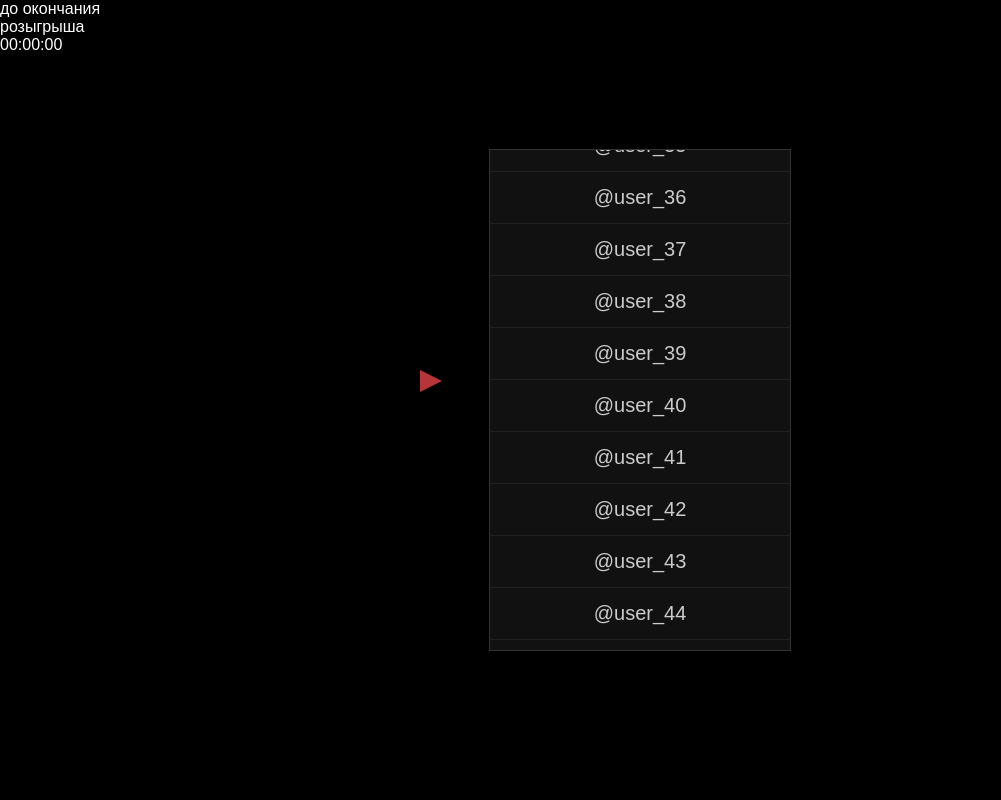
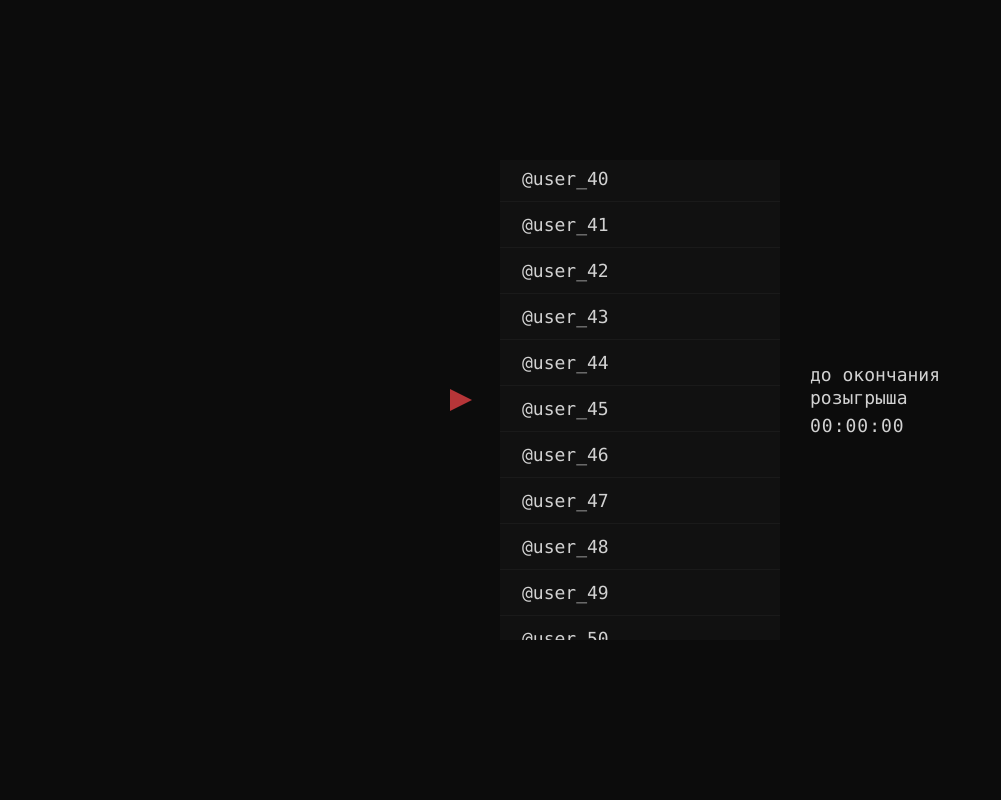
Before and after one commit to manbee9000/tgstream-bot, a website: page webapp/giveaway/index.html in a window 1280 px wide. Shown: the whole page, without its empty margins (0-1001 px from the left). Drawn offline with Linux system fonts and the light colour scheme.

Commit message:
Update style.css

```diff
--- a/webapp/giveaway/style.css
+++ b/webapp/giveaway/style.css
@@ -1,36 +1,35 @@
 body {
   margin: 0;
   padding: 0;
-  background: #000;
-  color: #fff;
-  font-family: sans-serif;
+  background: #0C0C0C;
+  color: #D2D2D2;
+  font-family: "SF Mono", "Menlo", "Consolas", "Courier New", monospace;
   overflow: hidden;
 }
 
-/* СТРЕЛКА */
+/* Стрелка */
 #arrow {
   position: absolute;
   top: 50%;
-  left: calc(50% - 220px); /* 50% от ширины + смещение влево */
+  left: calc(50% - 190px);
   transform: translateY(-50%);
-  width: 60px;
-  height: 60px;
-  z-index: 10; /* всегда сверху */
+  width: 22px;
+  height: 22px;
+  z-index: 10;
 }
 
-/* КОНТЕЙНЕР РУЛЕТКИ */
+/* Контейнер рулетки */
 #roulette-container {
   position: absolute;
   top: 50%;
   left: 50%;
   transform: translate(-50%, -50%);
-  width: 300px;
-  height: 500px;
-  border: 1px solid #333;
+  width: 280px;
+  height: 480px;
   overflow: hidden;
 }
 
-/* ОКНО ДЛЯ СПИСКА */
+/* Окно списка */
 #list-window {
   width: 100%;
   height: 100%;
@@ -39,7 +38,7 @@ body {
   position: relative;
 }
 
-/* САМ СПИСОК */
+/* Сам список */
 #nickname-list {
   position: absolute;
   width: 100%;
@@ -47,12 +46,36 @@ body {
   left: 0;
 }
 
-/* ОДИН НИК */
+/* Один ник */
 .nickname {
   width: 100%;
-  padding: 14px 0;
-  text-align: center;
-  font-size: 20px;
-  color: #ccc;
-  border-bottom: 1px solid #222;
+  padding: 12px 0;
+  text-align: left;
+  font-size: 18px;
+  color: #D2D2D2;
+  padding-left: 22px;
+  border-bottom: 1px solid #1A1A1A;
 }
+
+/* Блок таймера справа */
+#timer-container {
+  position: absolute;
+  top: 50%;
+  left: calc(50% + 170px);
+  transform: translateY(-50%);
+  text-align: left;
+  color: #D2D2D2;
+  white-space: nowrap;
+}
+
+#timer-label {
+  font-size: 18px;
+  line-height: 1.25;
+  margin-bottom: 6px;
+}
+
+#timer-value {
+  font-size: 18px;
+  font-weight: 500; /* Medium */
+  letter-spacing: 1px;
+}
```
